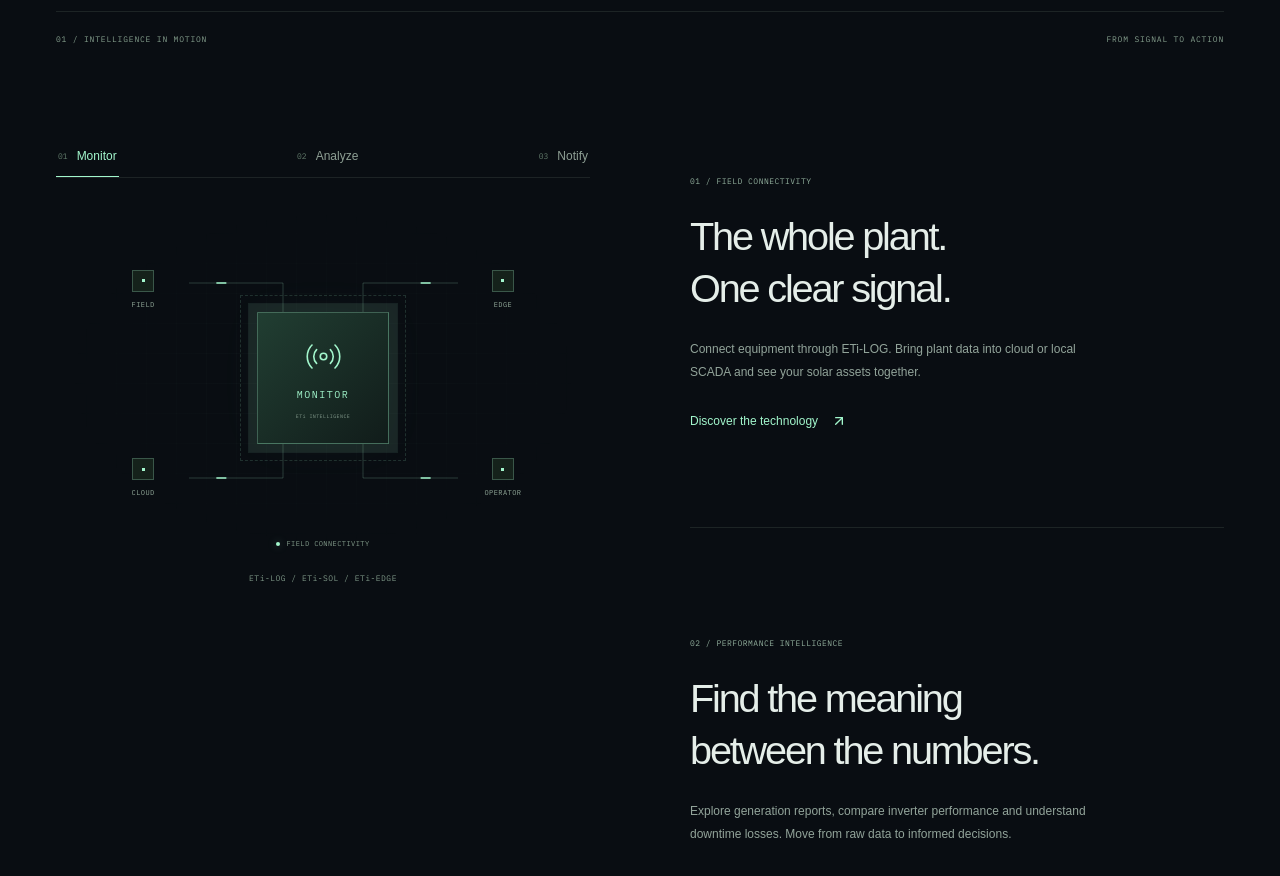
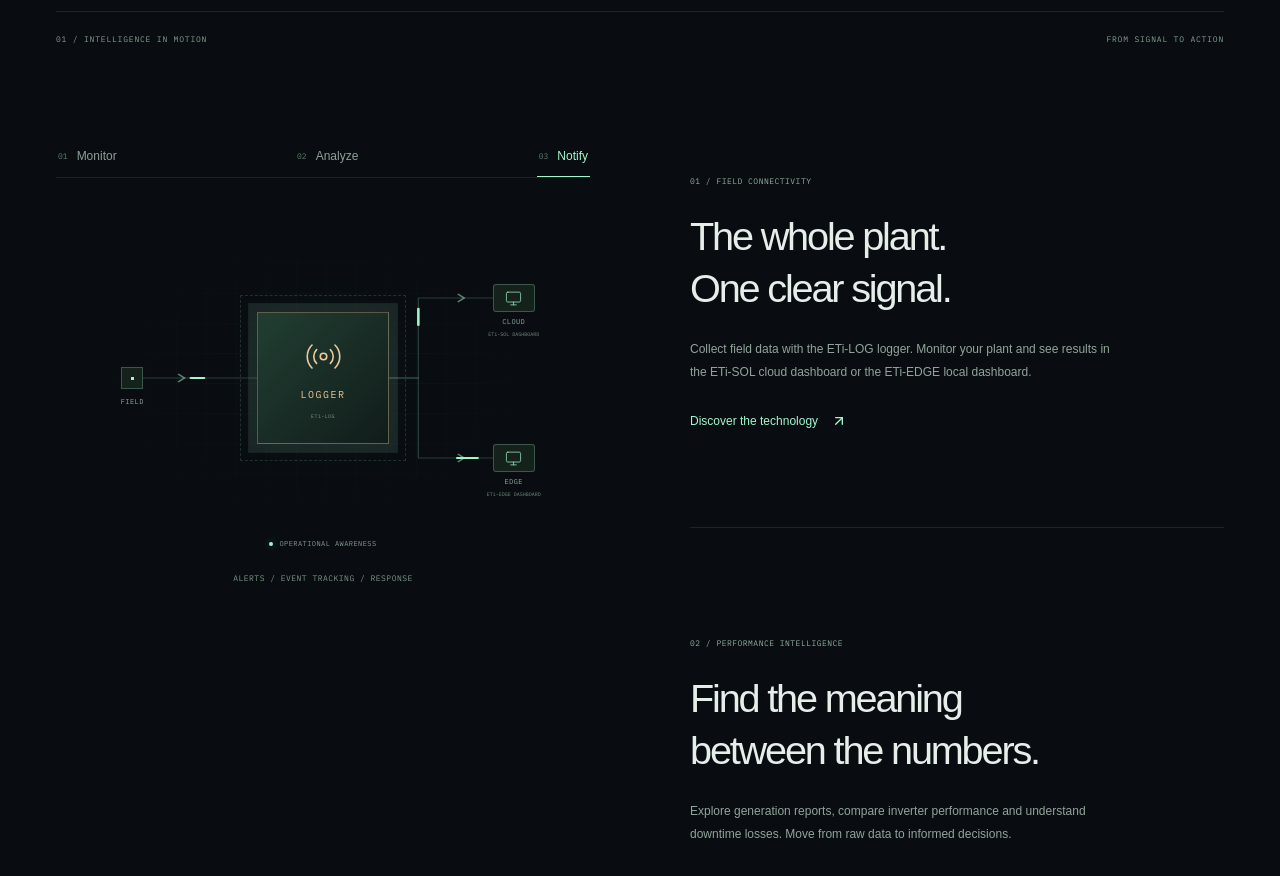
Before and after one commit to setty123/eman, a React (Vite) app: page / in a window 1280 px wide. Shown: the part 1120-1996 px from the top of the page. Built offline with nearby package versions, Linux system fonts and the light colour scheme.

Commit message:
fix: keep signal flow continuous and route field data through ETi-LOG

```diff
--- a/src/futuristic/Helio.tsx
+++ b/src/futuristic/Helio.tsx
@@ -16,6 +16,7 @@
   Cpu,
   Gauge,
   Menu,
+  Monitor as MonitorIcon,
   Radio,
   ShieldCheck,
   Waves,
@@ -189,7 +190,7 @@
       className={"h-field view-" + view.toLowerCase()}
       viewBox="0 0 800 520"
       role="img"
-      aria-label="Illustrative isometric solar field connected to an edge gateway and cloud platform"
+      aria-label="Illustrative solar field sending data through an ETi-LOG logger to cloud and local monitoring dashboards"
     >
       <defs>
         <linearGradient id={id + "panel"} x1="0" y1="0" x2="1" y2="1">
@@ -283,8 +284,16 @@
         stroke="#95f6c8"
         strokeWidth="1.2"
       >
-        <path d="M405 415v40L213 358h-80M650 295l88 44v-96M134 357V222l-50-26" />
-        <path className="flow-line" d="M405 415v40L213 358h-80" />
+        {[
+          "M405 415v40L213 358h-80",
+          "M135 347V148L590 58 738 132V221",
+          "M135 347V428L590 510 738 436V387",
+        ].map((path) => (
+          <g key={path}>
+            <path d={path} />
+            <path className="flow-line" d={path} />
+          </g>
+        ))}
       </g>
       <g className="h-gateway">
         <path
@@ -296,8 +305,17 @@
         <rect x="126" y="318" width="18" height="4" rx="2" fill="#a8ffce" />
         <circle cx="110" cy="350" r="2.5" fill="#a8ffce" />
       </g>
-      <g className="h-cloud-node">
-        <path d="m701 202 37-19 37 19-37 19Z" fill="#172725" stroke="#9ba9f6" />
+      {[0, 166].map((offset) => (
+        <g
+          className="h-cloud-node"
+          key={offset}
+          transform={`translate(0 ${offset})`}
+        >
+          <path
+            d="m701 202 37-19 37 19-37 19Z"
+            fill="#172725"
+            stroke="#9ba9f6"
+          />
           <path
             d="m701 202v28l37 19 37-19v-28M738 221v28"
             fill="none"
@@ -305,6 +323,7 @@
           />
           <path d="M722 206h31m-25 6h20" stroke="#c1c6ff" />
         </g>
+      ))}
       <g
         fill="#a0b6ae"
         fontSize="10"
@@ -312,10 +331,13 @@
         letterSpacing="1"
       >
         <text x="80" y="410">
-          EDGE GATEWAY
+          ETi-LOG LOGGER
         </text>
         <text x="673" y="173">
-          CLOUD SCADA
+          CLOUD DASHBOARD
+        </text>
+        <text x="673" y="339">
+          LOCAL DASHBOARD
         </text>
         <text x="326" y="500">
           CONNECTED SOLAR ARRAY
@@ -453,7 +475,7 @@
         <span className="h-coordinate">12° N / 77° E · SCHEMATIC</span>
         <div className="h-system-note">
           <ShieldCheck size={15} />
-          <span>Field → Edge → Cloud</span>
+          <span>Field → Logger → Cloud / Edge</span>
         </div>
       </div>
       <div className="h-preview-toolbar">
@@ -553,9 +575,8 @@
   {
     name: "Monitor",
     title: "The whole plant.\nOne clear signal.",
-    copy: "Connect equipment through ETi-LOG. Bring plant data into cloud or local SCADA and see your solar assets together.",
+    copy: "Collect field data with the ETi-LOG logger. Monitor your plant and see results in the ETi-SOL cloud dashboard or the ETi-EDGE local dashboard.",
     label: "FIELD CONNECTIVITY",
-    Icon: Radio,
     product: "ETi-LOG / ETi-SOL / ETi-EDGE",
   },
   {
@@ -563,7 +584,6 @@
     title: "Find the meaning\nbetween the numbers.",
     copy: "Explore generation reports, compare inverter performance and understand downtime losses. Move from raw data to informed decisions.",
     label: "PERFORMANCE INTELLIGENCE",
-    Icon: Activity,
     product: "REPORTS / RANKING / LOSS ANALYSIS",
   },
   {
@@ -571,7 +591,6 @@
     title: "The right signal.\nAt the right moment.",
     copy: "Track plant alerts, review events and bring issues to your team's attention. Give your operators a clear place to start.",
     label: "OPERATIONAL AWARENESS",
-    Icon: Bell,
     product: "ALERTS / EVENT TRACKING / RESPONSE",
   },
 ];
@@ -589,18 +608,34 @@
   }, []);
   useEffect(() => {
     if (compact) return;
-    const observer = new IntersectionObserver(
-      (entries) => {
-        const visible = entries
-          .filter((e) => e.isIntersecting)
-          .sort((a, b) => b.intersectionRatio - a.intersectionRatio);
-        if (visible.length)
-          setActive(Number((visible[0].target as HTMLElement).dataset.stage));
-      },
-      { rootMargin: "-15% 0px -35% 0px", threshold: [0, 0.2, 0.5] },
-    );
-    sections.current.forEach((el) => el && observer.observe(el));
-    return () => observer.disconnect();
+    let frame = 0;
+    const update = () => {
+      frame = 0;
+      const focus = window.innerHeight / 2;
+      let closest = 0;
+      let distance = Infinity;
+      sections.current.forEach((el, index) => {
+        if (!el) return;
+        const rect = el.getBoundingClientRect();
+        const nextDistance = Math.abs(rect.top + rect.height / 2 - focus);
+        if (nextDistance < distance) {
+          closest = index;
+          distance = nextDistance;
+        }
+      });
+      setActive(closest);
+    };
+    const schedule = () => {
+      if (!frame) frame = requestAnimationFrame(update);
+    };
+    schedule();
+    window.addEventListener("scroll", schedule, { passive: true });
+    window.addEventListener("resize", schedule);
+    return () => {
+      cancelAnimationFrame(frame);
+      window.removeEventListener("scroll", schedule);
+      window.removeEventListener("resize", schedule);
+    };
   }, [compact]);
   const stage = stages[active];
   return (
@@ -640,24 +675,55 @@
               </button>
             ))}
           </div>
-          <div className={"h-processor stage-" + active} aria-hidden="true">
+          <div
+            className={"h-processor stage-" + active}
+            role="img"
+            aria-label="Field data flows through the ETi-LOG logger to ETi-SOL cloud and ETi-EDGE local dashboards for monitoring and results"
+          >
             <div className="h-processor-grid" />
             <div className="h-chip">
-              <stage.Icon size={39} strokeWidth={1} />
-              <span>{stage.name.toUpperCase()}</span>
-              <small>ETi INTELLIGENCE</small>
+              <Radio size={39} strokeWidth={1} />
+              <span>LOGGER</span>
+              <small>ETi-LOG</small>
             </div>
-            {[0, 1, 2, 3].map((i) => (
-              <div key={i} className={"h-terminal terminal-" + i}>
+            <div className="h-terminal terminal-field">
               <span />
-                <small>{["FIELD", "EDGE", "CLOUD", "OPERATOR"][i]}</small>
+              <small>FIELD</small>
+            </div>
+            {[
+              ["cloud", "ETi-SOL"],
+              ["edge", "ETi-EDGE"],
+            ].map(([name, product]) => (
+              <div
+                key={name}
+                className={"h-terminal h-dashboard-terminal terminal-" + name}
+              >
+                <span>
+                  <MonitorIcon size={17} strokeWidth={1} />
+                </span>
+                <small>{name.toUpperCase()}</small>
+                <small className="h-terminal-detail">{product} DASHBOARD</small>
               </div>
             ))}
-            <svg viewBox="0 0 420 350">
-              <path d="M76 80H170V136M345 80H250V136M76 275H170V215M345 275H250V215" />
+            <svg viewBox="0 0 420 350" preserveAspectRatio="none">
+              {[
+                ["field", "logger", "M60 175H210"],
+                ["logger", "cloud", "M210 175H285V95H360"],
+                ["logger", "edge", "M210 175H285V255H360"],
+              ].map(([from, to, path], i) => (
+                <g key={path} data-from={from} data-to={to}>
+                  <path d={path} />
                   <path
                     className="h-travel"
-                d="M76 80H170V136M345 80H250V136M76 275H170V215M345 275H250V215"
+                    d={path}
+                    pathLength="100"
+                    style={{ "--flow-delay": `${i * -0.75}s` } as CSSProperties}
+                  />
+                </g>
+              ))}
+              <path
+                className="h-flow-arrow"
+                d="M96 171l5 4-5 4M316 91l5 4-5 4M316 251l5 4-5 4"
               />
             </svg>
             <div className="h-processor-status">
--- a/src/futuristic/helio.css
+++ b/src/futuristic/helio.css
@@ -405,7 +405,7 @@
   stroke: #c9ffdb;
   stroke-width: 2;
   stroke-dasharray: 20 250;
-  animation: flow 7s linear infinite;
+  animation: flow 7s linear infinite !important;
 }
 .h-readout {
   position: absolute;
@@ -731,9 +731,11 @@
 }
 .h-processor > svg .h-travel {
   stroke: var(--mint);
-  stroke-width: 1.5;
-  stroke-dasharray: 10 170;
-  animation: flow 5s linear infinite;
+  stroke-width: 2;
+  stroke-linecap: round;
+  stroke-dasharray: 7 93;
+  /* Keep this subtle signal flow running; page motion follows its own preference. */
+  animation: signal-flow 3s linear var(--flow-delay, 0s) infinite !important;
 }
 .h-terminal {
   position: absolute;
@@ -741,7 +743,8 @@
   flex-direction: column;
   gap: 8px;
   align-items: center;
-  width: 46px;
+  width: 78px;
+  transform: translateX(-50%);
   color: #93aa9a;
   z-index: 1;
 }
@@ -764,21 +767,38 @@
   font-size: 7px;
   letter-spacing: 0.06em;
 }
-.terminal-0 {
-  left: 12%;
-  top: 19%;
-}
-.terminal-1 {
-  right: 12%;
-  top: 19%;
-}
-.terminal-2 {
-  left: 12%;
-  bottom: 16%;
-}
-.terminal-3 {
-  right: 12%;
-  bottom: 16%;
+.terminal-field {
+  left: 14.285714%;
+  top: calc(50% - 11px);
+}
+.terminal-cloud {
+  left: 85.714286%;
+  top: calc(27.142857% - 14px);
+}
+.terminal-edge {
+  left: 85.714286%;
+  top: calc(72.857143% - 14px);
+}
+.h-dashboard-terminal {
+  gap: 5px;
+}
+.h-dashboard-terminal > span {
+  width: 42px;
+  height: 28px;
+  border-radius: 3px;
+  color: var(--mint);
+}
+.h-dashboard-terminal > span:after {
+  display: none;
+}
+.h-dashboard-terminal .h-terminal-detail {
+  font-size: 5px;
+  letter-spacing: 0;
+  color: #748d7d;
+}
+.h-processor > svg .h-flow-arrow {
+  stroke: #a2f6cc80;
+  stroke-width: 1.5;
 }
 .h-processor-status {
   position: absolute;
@@ -1688,6 +1708,11 @@
     stroke-dashoffset: -540;
   }
 }
+@keyframes signal-flow {
+  to {
+    stroke-dashoffset: -100;
+  }
+}
 @keyframes tile-signal {
   0%,
   70%,
```
Also changed, not shown: 3 other files (tests, documents, lock files or other folders). Lines whose indentation alone changed are shown as unchanged.
